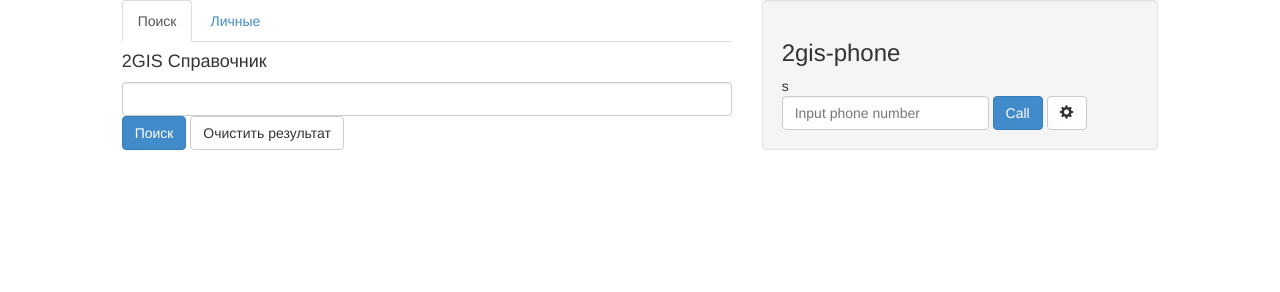
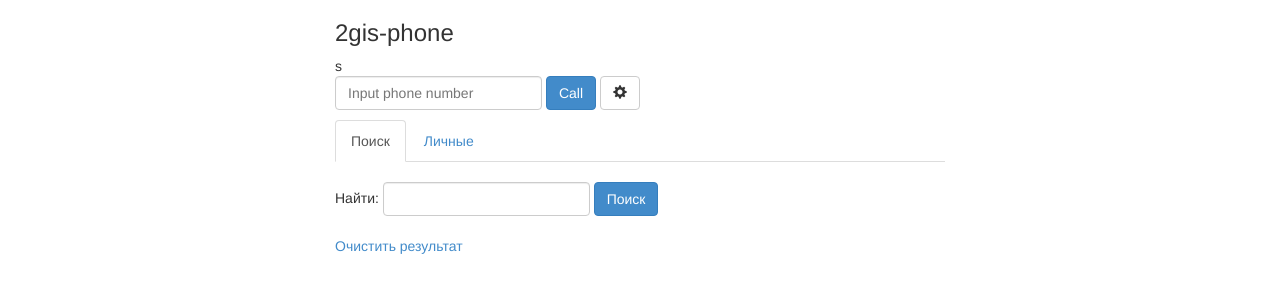
Before and after one commit to antirek/2gis-phone, a website: page index.html in a window 1280 px wide. Drawn offline with Linux system fonts and the light colour scheme.

Commit message:
change layout

```diff
--- a/includes/project.js
+++ b/includes/project.js
@@ -77,8 +77,9 @@
 
 
         var url = 'http://catalog.api.2gis.ru/search?what=' +
-            search + '&where=Красноярск&version=1.3&key=rusjdw2920';
+            search + '&where=' + city + '&version=1.3&key=rusjdw2920';
 
+        console.log(url);
 
         //var url = 'data/list.json';
 
--- a/index.html
+++ b/index.html
@@ -4,6 +4,7 @@
 
         <title>2gis-phone</title>
         <meta content="width=device-width, initial-scale=0.5" name="viewport" />
+        <meta http-equiv="Content-Type" content="text/html; charset=utf-8" />
 
         <link rel="stylesheet" href="lib/bootstrap/dist/css/bootstrap.css" media="screen" />
 
@@ -14,13 +15,56 @@
         <script src="lib/sip.js/dist/sip.js"></script>
 
         <script src="includes/phone.js"></script>
+        <script>
+          var city = 'Красноярск';
+        </script>
 
     </head>
 
     <body>
     <div class="container-fluid">
         <div class="row">
-            <div class="col-md-6 col-xs-12 col-md-offset-1">
+            <div class="col-md-6 col-xs-12 col-md-offset-3">
+
+                <div>
+                    <audio id="localAudio" style="display:none;"></audio>
+
+
+                    <div class="row">
+                        <div class="col-md-12">
+                            <h3>2gis-phone</h3>
+                            <span id="status"></span>
+                            <span id="registered"></spa>s
+                            <div id="display"></div>
+
+                        </div>
+                    </div>
+
+
+                    <div class="row">
+                        <div class="col-md-12">
+                            <div class="form-inline" role="form">
+
+                                <input id="number" type="text" placeholder="Input phone number" class="search-query form-control">
+
+                                <a id="call" class="btn btn-primary">
+                                    <i class="icon-plus-sign"></i>
+                                    Call
+                                </a>
+
+                                <a id="end" class="btn btn-danger" style="display:none;">
+                                    <i class="icon-plus-sign"></i>
+                                    End
+                                </a>
+
+                                <a href='' id="settings" class="btn btn-default" data-toggle="modal" data-target="#myModal">
+                                <span class="glyphicon glyphicon-cog"></span>
+                            </a>
+                            </div>
+                        </div>
+                    </div>
+                    <div class="row" style="height:10px;">
+                </div>
 
 
                 <ul class="nav nav-tabs" role="tablist" id="myTab">
@@ -28,19 +72,25 @@
                   <li role="presentation"><a href="#profile" aria-controls="profile" role="tab" data-toggle="tab">Личные</a></li>
 
                 </ul>
-
+                <br/>
                 <div class="tab-content">
                   <div role="tabpanel" class="tab-pane active" id="home">
 
+                    <form class="form-inline">
+                      <span>Найти:</span>
+                      <div class="form-group">
+                        <label class="sr-only" for="exampleInputEmail3">Email address</label>
+                        <input type="text" id="search" class="form-control col-md-1">
+                      </div>
 
-                    <h4>2GIS Справочник</h4>
+                      <a href="#" id="searchSubmit" class="btn btn-primary">Поиск</a>
+                    </form>
 
 
-                    <input type="text" id="search" class="form-control col-md-1">
-                    <a href="#" id="searchSubmit" class="btn btn-primary">Поиск</a>
 
+                    <br/>
 
-                    <a href="#" id="clear" class="btn btn-default">Очистить результат</a>
+                    <a href="#" id="clear">Очистить результат</a>
                     <div id="results"></div>
 
 
@@ -66,43 +116,6 @@
 
             <div class="col-md-4 col-xs-12">
 
-                <audio id="localAudio" style="display:none;"></audio>
-
-                <div class="well">
-                    <div class="row">
-                        <div class="col-md-12">
-                            <h3>2gis-phone</h3>
-                            <span id="status"></span>
-                            <span id="registered"></spa>s
-                            <div id="display"></div>
-
-                        </div>
-                    </div>
-
-                    <div class="row">
-                        <div class="col-md-12">
-                            <div class="form-inline" role="form">
-
-                                <input id="number" type="text" placeholder="Input phone number" class="search-query form-control">
-
-                                <a id="call" class="btn btn-primary">
-                                    <i class="icon-plus-sign"></i>
-                                    Call
-                                </a>
-
-                                <a id="end" class="btn btn-danger" style="display:none;">
-                                    <i class="icon-plus-sign"></i>
-                                    End
-                                </a>
-
-                                <a href='' id="settings" class="btn btn-default" data-toggle="modal" data-target="#myModal">
-                                <span class="glyphicon glyphicon-cog"></span>
-                            </a>
-                            </div>
-                        </div>
-                    </div>
-
-                </div>
 
 
             </div>
```
